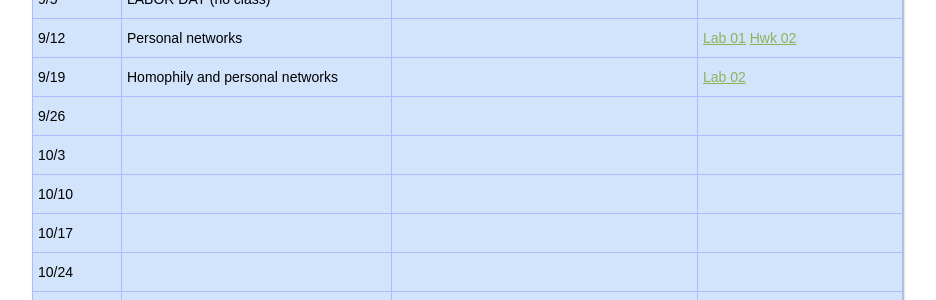
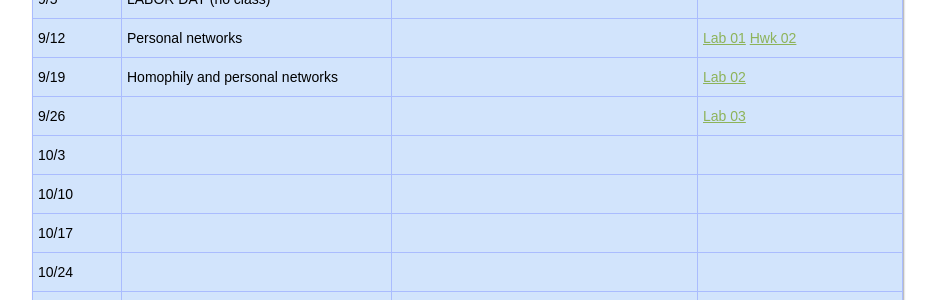
Before and after one commit to dfeehan/dfeehan.github.io, a Jekyll site: the page teaching/2016fa_ls88.html, which Jekyll copies as it is, in a window 1280 px wide. Shown: the part 1590-1890 px from the top of the page, without its empty margins (76-1012 px from the left). Built offline with Jekyll 4.4.1, drawn with Linux system fonts in a browser that asks for light colours.

Commit message:
updated syllabus

```diff
--- a/teaching/2016fa_ls88.html
+++ b/teaching/2016fa_ls88.html
@@ -596,6 +596,7 @@ Homophily and personal networks
 <td class="tg-dn63">
 </td>
 <td class="tg-dn63">
+<a href="https://data8.berkeley.edu/hub/interact?repo=social-networks-connector&amp;path=lab03">Lab 03</a>
 </td>
 </tr>
 <!--
```
